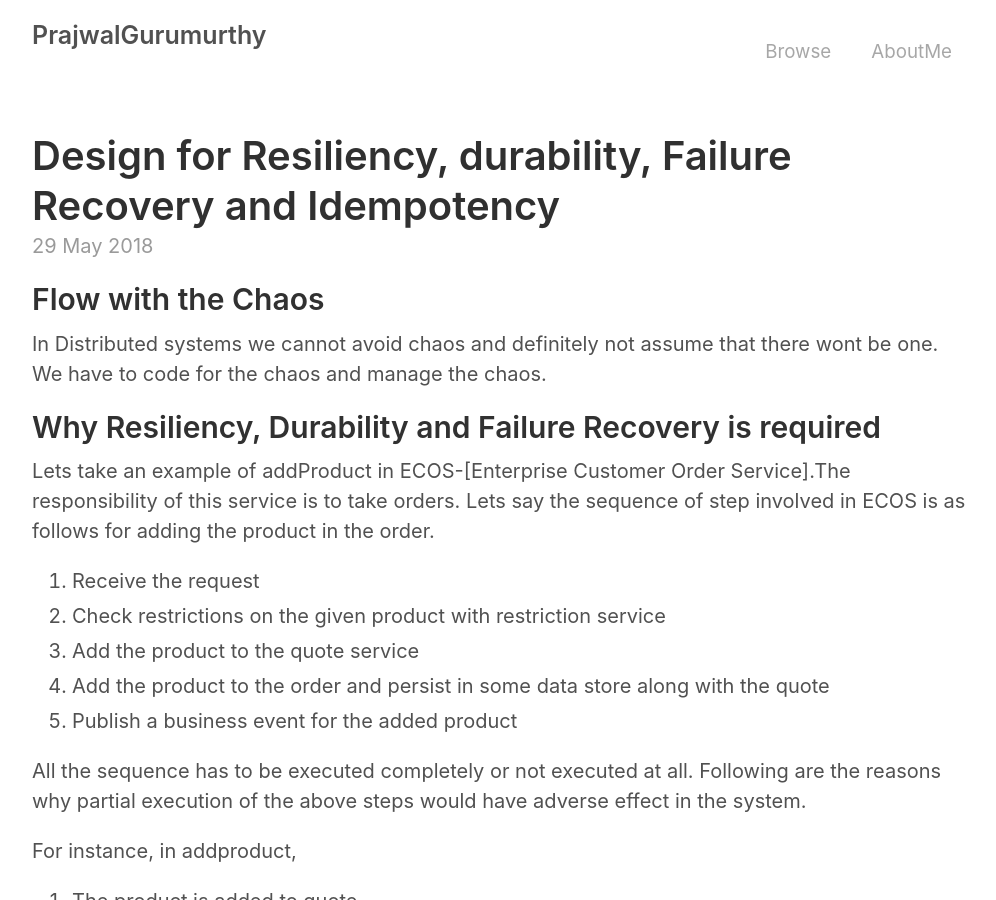
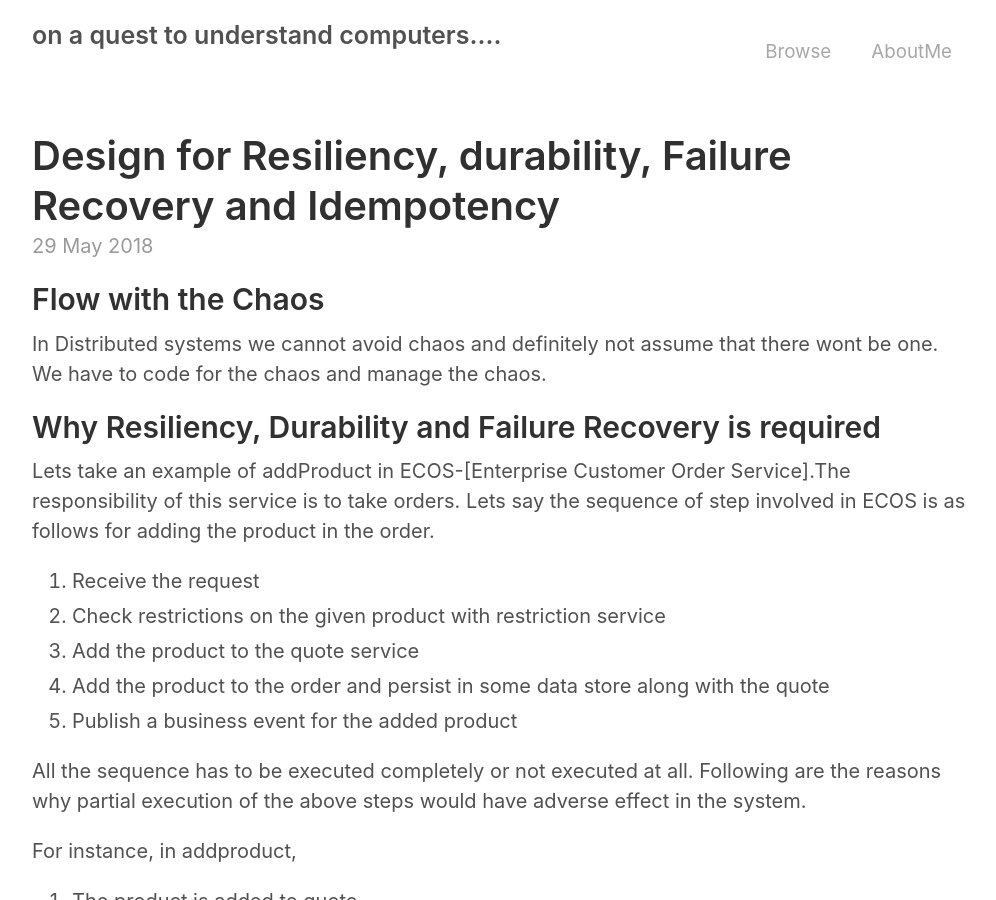
Before and after one commit to PrajwalGurumurthy/prajwalgurumurthy.github.io, a Jekyll site: the page built from index.html, in a window 1280 px wide and 900 px high. Shown: the whole window, without its empty margins (138-1134 px from the left). Built offline with Jekyll 4.4.1, drawn with Linux system fonts in a browser that asks for light colours; the list of posts is cut into pages by our own code.

Commit message:
config updatef

```diff
--- a/_config.yml
+++ b/_config.yml
@@ -2,7 +2,7 @@
 permalink:           pretty
 
 # Setup
-title:               PrajwalGurumurthy
+title:               on a quest to understand computers....
 tagline:             ""
 url:                 http://prajwalgurumurthy.github.io
 paginate:            1
```
